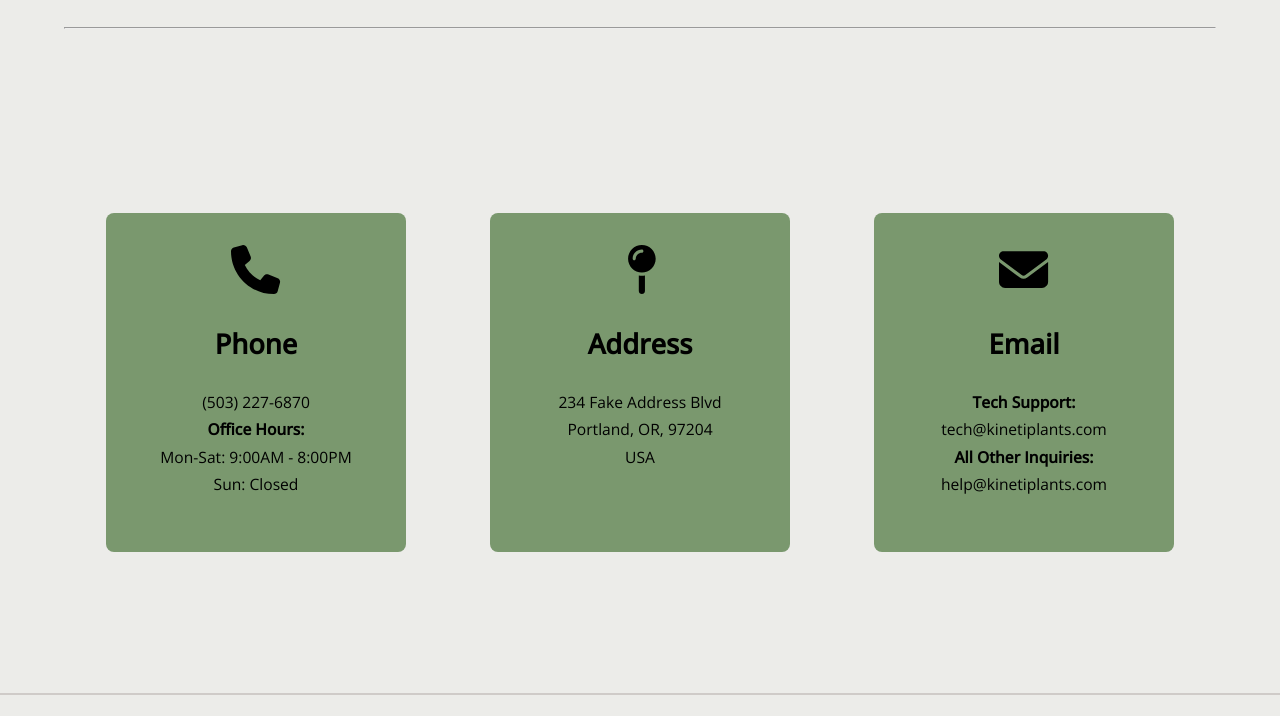
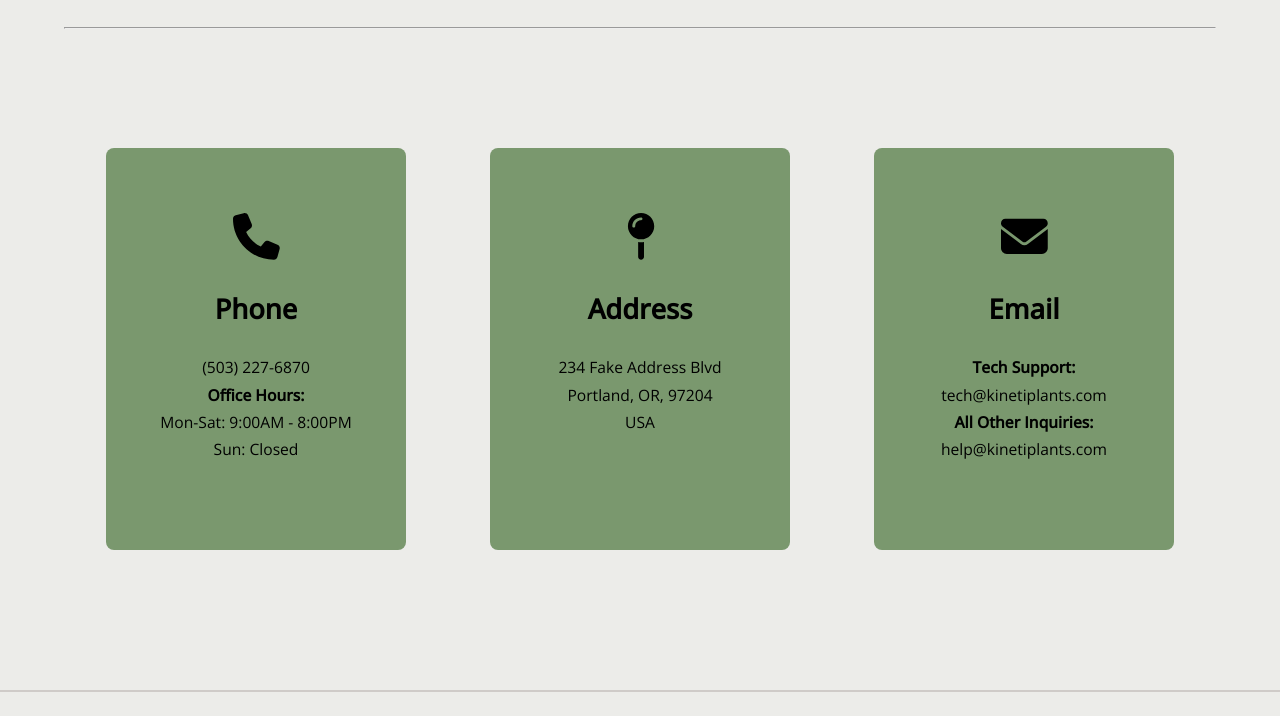
Before and after one commit to jmkeller18/dev-portfolio, a plain HTML site: page kinetiplants/contact.html in a window 1280 px wide. Shown: the part 1610-2326 px from the top of the page. Drawn offline with nearby package versions, Linux system fonts and the light colour scheme.

Commit message:
added hover transition, fixed some minor sizing

```diff
--- a/kinetiplants/styles/styles.css
+++ b/kinetiplants/styles/styles.css
@@ -28,6 +28,10 @@
   border-radius: 5px;
   width: 90%;
   max-width: 750px;
+}
+
+:hover {
+  transition: .1s;
 }
 
 
@@ -142,6 +146,7 @@
 
 .social-icons:hover {
   color: rgba(0, 0, 0, .75);
+  transform: scale(1.1);
 }
 
 
@@ -524,7 +529,7 @@
   font-family: 'open sans', arial;
   font-weight: 300;
   border-radius: 9px;
-  padding-top: 3em;
+  padding-top: 1em;
 }
 
 .contact-info-container h3 {
@@ -537,7 +542,7 @@
 
 .contact-info-tile {
   margin-bottom: 3em;
-  padding: 1.5em;
+  padding: 3em 1em;
   border-radius: 8px;
   background-color: rgb(122, 152, 110);
   width: 40%;
@@ -548,7 +553,7 @@
 .fa-map-pin,
 .fa-phone,
 .fa-envelope {
-  height: calc(40px + (55 - 40) * (100vw - 320px) / (1900 - 320));
+  height: calc(34px + (55 - 34) * (100vw - 320px) / (1900 - 320));
 }
 
 li {
@@ -730,6 +735,7 @@
   .contact-info-container {
     display: flex;
     justify-content: space-evenly;
+    padding-top: 0;
   }
 
   .contact-info-tile {
```
